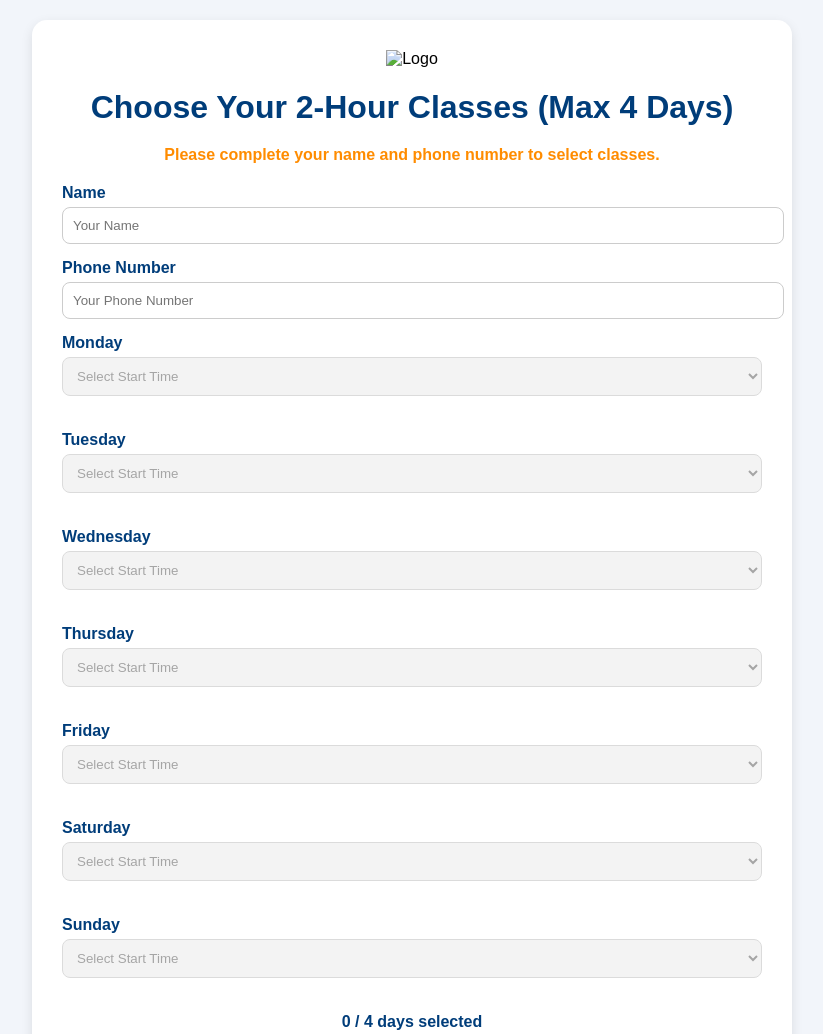
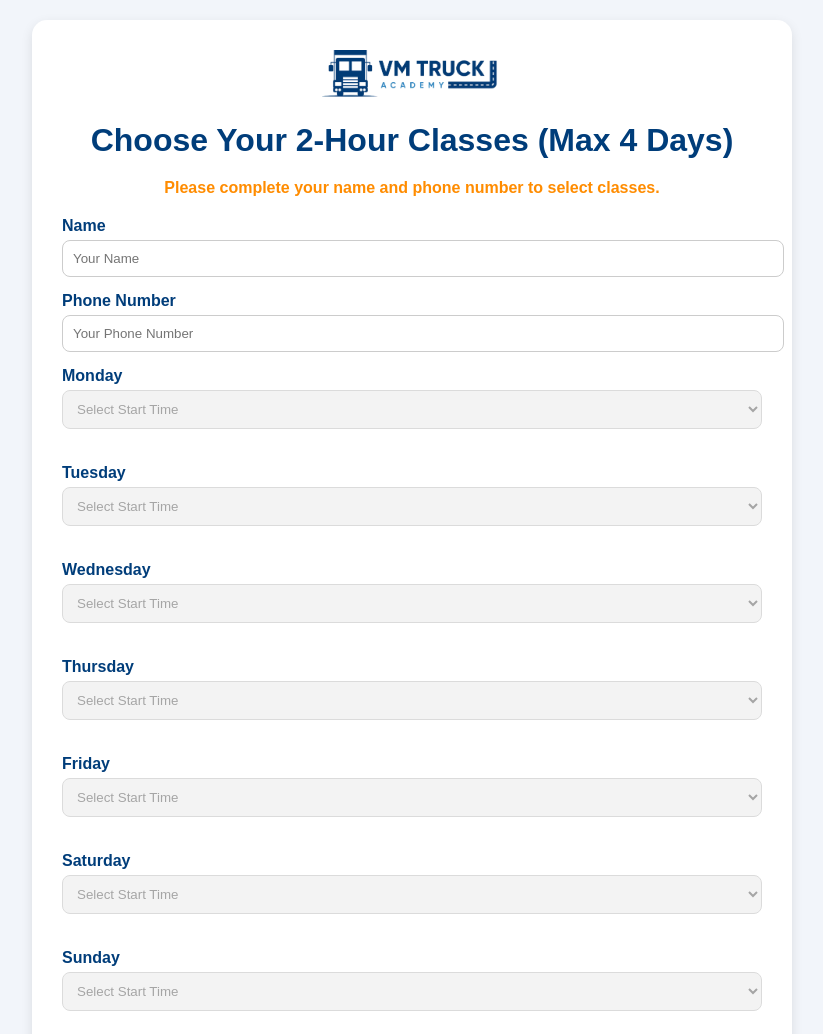
Before and after one commit to vmadmin001/truck-inspection, a plain HTML site: page bookclass.html in a window 1280 px wide. Shown: the top 1034 px of the page, without its empty margins (228-1051 px from the left). Drawn offline with Linux system fonts and the light colour scheme.

Commit message:
Update bookclass.html

```diff
--- a/bookclass.html
+++ b/bookclass.html
@@ -100,7 +100,7 @@
 
 <div class="container">
   <div class="logo">
-    <img src="/mnt/data/aVmbg_1.jpg" alt="Logo">
+    <img src="/image/vmlogo.png" alt="Logo">
   </div>
 
   <h1>Choose Your 2-Hour Classes (Max 4 Days)</h1>
```
